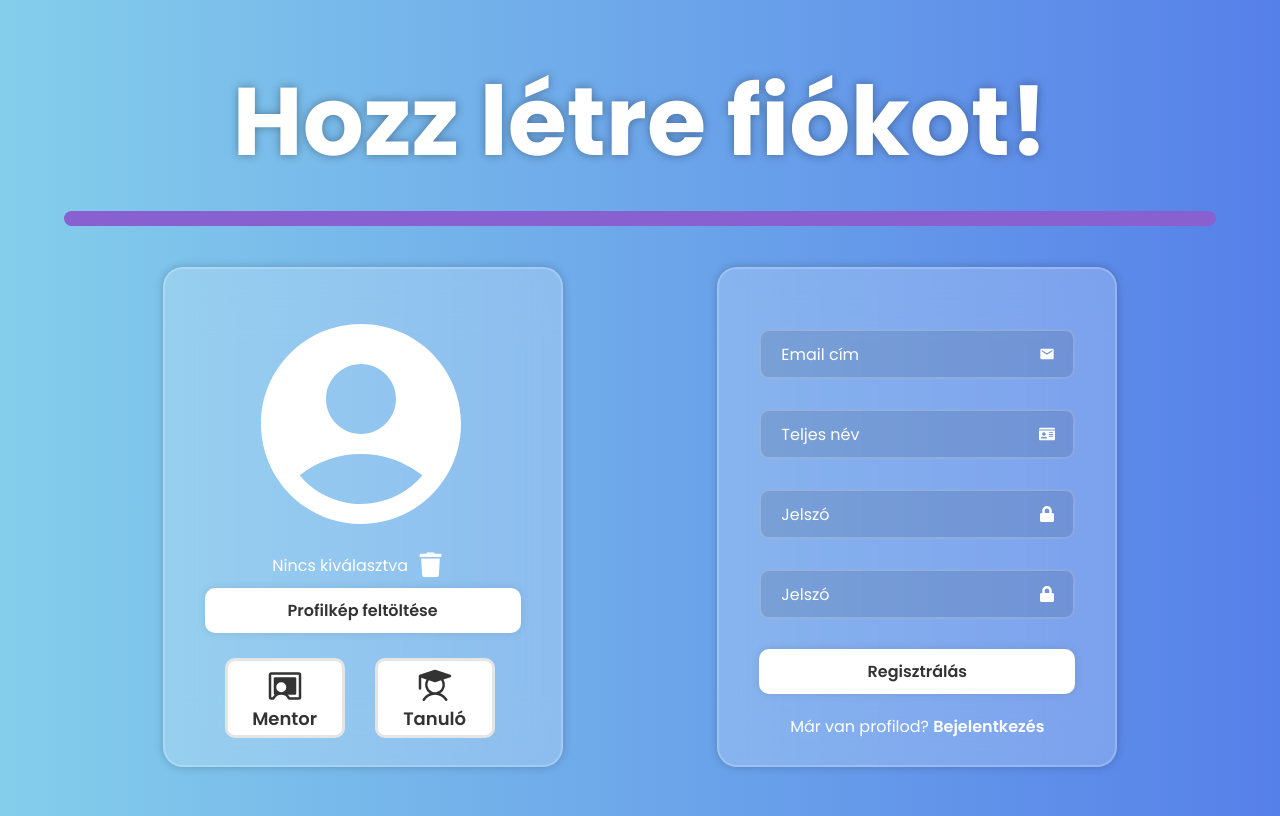
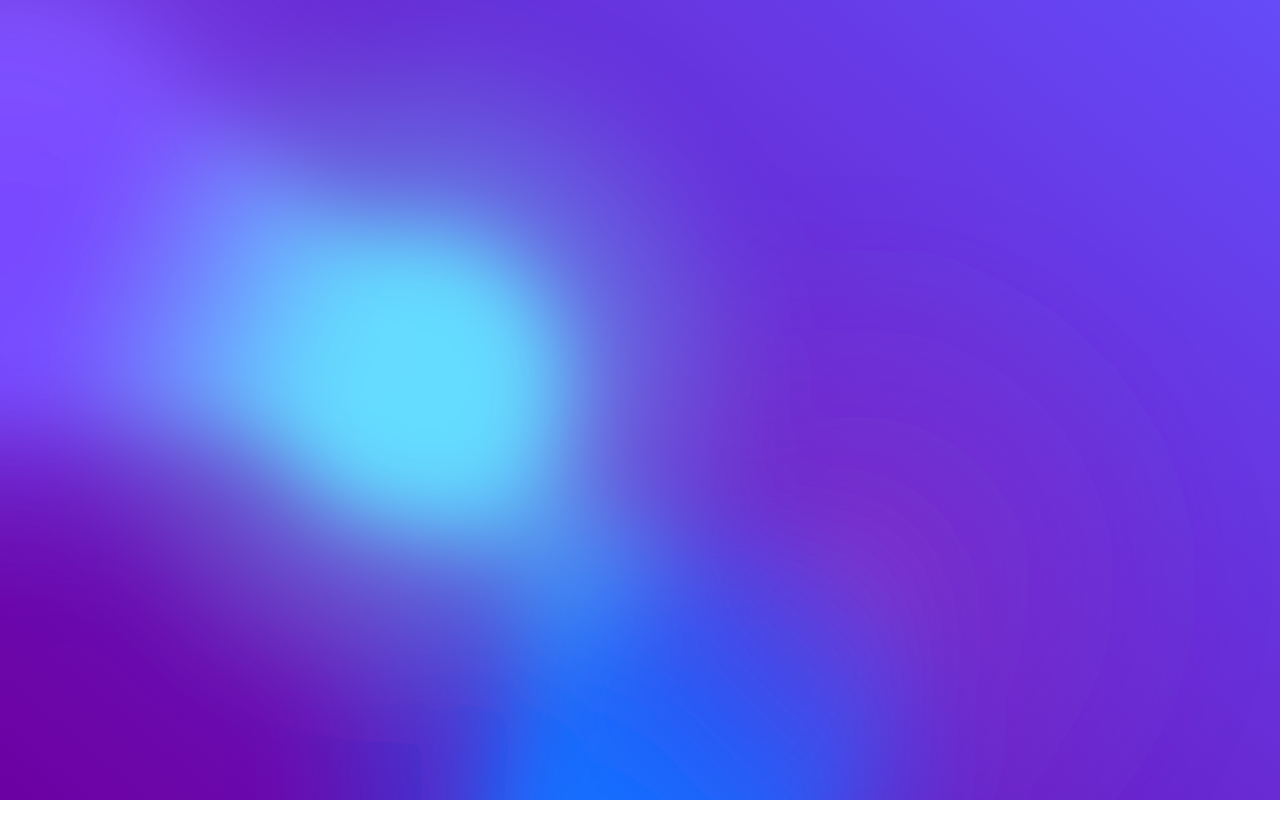
Before and after one commit to auermatew/Progressus_frontend, a React (Vite) app: page / in a window 1280 px wide. Built offline with nearby package versions, Linux system fonts and the light colour scheme.

Commit message:
MainPage background

```diff
--- a/src/App.tsx
+++ b/src/App.tsx
@@ -7,9 +7,9 @@ import Registration from "./components/registration/Registration";
 function App() {
     return (
         <>
-            {/* <MainPage /> */}
+            {<MainPage />}
             {/* <Login /> */}
-            <Registration />
+            {/* Registration */}
         </>
     );
 }
--- a/src/components/mainPage/MainPage.tsx
+++ b/src/components/mainPage/MainPage.tsx
@@ -1,9 +1,53 @@
-import React from "react";
+import React, { useEffect } from "react";
 import "./_mainPage.scss";
 
+const MainPage = () => {
+    useEffect(() => {
+        const interBubble = document.querySelector<HTMLDivElement>('.interactive')!;
+        let curX = 0;
+        let curY = 0;
+        let tgX = 0;
+        let tgY = 0;
 
-const MainPage = () => {
-    return <div></div>;
+        function move() {
+            curX += (tgX - curX) / 20;
+            curY += (tgY - curY) / 20;
+            interBubble.style.transform = `translate(${Math.round(curX)}px, ${Math.round(curY)}px)`;
+            requestAnimationFrame(() => {
+                move();
+            });
+        }
+
+        window.addEventListener('mousemove', (event) => {
+            tgX = event.clientX;
+            tgY = event.clientY;
+        });
+
+        move();
+    }, []);
+
+    return (
+        <div className="bg">
+            <svg xmlns="http://www.w3.org/2000/svg">
+            <defs>
+                <filter id="goo">
+                <feGaussianBlur in="SourceGraphic" stdDeviation="10" result="blur" />
+                <feColorMatrix in="blur" mode="matrix" values="1 0 0 0 0  0 1 0 0 0  0 0 1 0 0  0 0 0 18 -8" result="goo" />
+                <feBlend in="SourceGraphic" in2="goo" />
+                </filter>
+            </defs>
+            </svg>
+            <div className="gradients-container">
+                <div className="g1"></div>
+                <div className="g2"></div>
+                <div className="g3"></div>
+                <div className="g4"></div>
+                <div className="g5"></div>
+                <div className="interactive"></div>
+            </div>
+        </div>
+    );
 };
 
+
 export default MainPage;
--- a/src/components/mainPage/_mainPage.scss
+++ b/src/components/mainPage/_mainPage.scss
@@ -0,0 +1,113 @@
+@import "../../assets/styles/variables.scss";
+/* variables */
+$circle-size: 95%;
+
+// Define animation keyframes mixin
+@mixin keyframes($name) {
+  @keyframes #{$name} {
+    @content;
+  }
+}
+
+// Define gradient class mixin
+@mixin gradient($color, $animation, $top, $left, $origin, $opacity, $circle-size) {
+  position: absolute;
+  background: radial-gradient(circle at center, $color 0, rgba($color, 0) 50%) no-repeat;
+  mix-blend-mode: hard-light;
+  width: $circle-size;
+  height: $circle-size;
+  top: $top;
+  left: $left;
+  transform-origin: $origin;
+  animation: $animation;
+  opacity: $opacity;
+}
+
+html, body {
+  font-family: $font;
+  margin: 0;
+  padding: 0;
+}
+
+.bg {
+  width: 100vw;
+  height: 100vh;
+  position: relative;
+  background: linear-gradient(40deg, rgb(108, 0, 162), rgb(101, 75, 249));
+  overflow: hidden;
+  top: 0;
+  left: 0;
+}
+
+.gradients-container {
+  filter: url(#goo) blur(40px);
+  width: 100%;
+  height: 100%;
+}
+
+@include keyframes(moveInCircle) {
+  0% {
+    transform: rotate(0deg);
+  }
+  50% {
+    transform: rotate(180deg);
+  }
+  100% {
+    transform: rotate(360deg);
+  }
+}
+
+@include keyframes(moveVertical) {
+  0% {
+    transform: translateY(-50%);
+  }
+  50% {
+    transform: translateY(50%);
+  }
+  100% {
+    transform: translateY(-50%);
+  }
+}
+
+@include keyframes(moveHorizontal) {
+  0% {
+    transform: translateX(-50%) translateY(-10%);
+  }
+  50% {
+    transform: translateX(50%) translateY(10%);
+  }
+  100% {
+    transform: translateX(-50%) translateY(-10%);
+  }
+}
+
+.g1 {
+  @include gradient(rgba(18, 113, 255, 0.8), moveVertical 30s ease infinite, calc(50% - #{$circle-size} / 2), calc(50% - #{$circle-size} / 2), center center, 1, $circle-size);
+}
+
+.g2 {
+  @include gradient(rgba(110, 74, 255, 0.8), moveInCircle 20s reverse infinite, calc(50% - #{$circle-size} / 2), calc(50% - #{$circle-size} / 2), calc(50% - 400px), 1, $circle-size);
+}
+
+.g3 {
+  @include gradient(rgba(100, 220, 255, 0.8), moveInCircle 40s linear infinite, calc(50% - #{$circle-size} / 2 + 200px), calc(50% - #{$circle-size} / 2 - 500px), calc(50% + 400px), 1, $circle-size);
+}
+
+.g4 {
+  @include gradient(rgba(132, 50, 200, 0.8), moveHorizontal 40s ease infinite, calc(50% - #{$circle-size} / 2), calc(50% - #{$circle-size} / 2), calc(50% - 200px), 0.7, $circle-size);
+}
+
+.g5 {
+  @include gradient(rgba(50, 135, 180, 0.8), moveInCircle 20s ease infinite, calc(50% - #{$circle-size}), calc(50% - #{$circle-size}), calc(50% - 800px) calc(50% + 200px), 1, $circle-size);
+}
+
+.interactive {
+  position: absolute;
+  background: radial-gradient(circle at center, rgba(140, 100, 255, 0.8) 0, rgba(140, 100, 255, 0) 50%) no-repeat;
+  mix-blend-mode: hard-light;
+  width: 100%;
+  height: 100%;
+  top: -50%;
+  left: -50%;
+  opacity: 0.7;
+}
```
